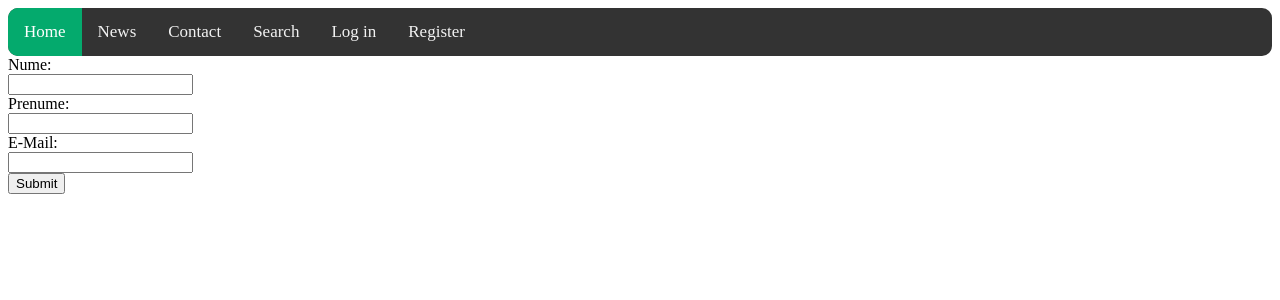
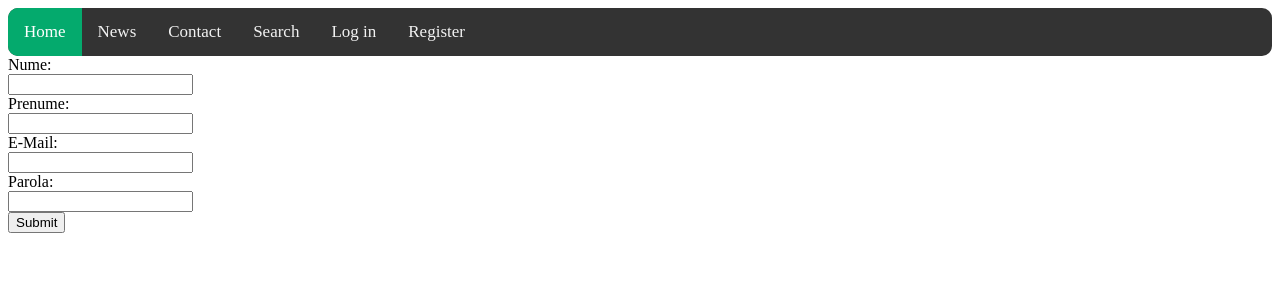
Before and after one commit to AndreiDobrin/Fribi, a PHP site: page /register.php in a window 1280 px wide. Shown: the top 300 px of the page. Run offline with PHP 8.4, Linux system fonts and the light colour scheme.

Commit message:
added password column in database creation and entry for registration

```diff
--- a/database_creation.txt
+++ b/database_creation.txt
@@ -3,6 +3,7 @@
         nume VARCHAR(30) NOT NULL,
         prenume VARCHAR(30) NOT NULL,
         email VARCHAR(30) NOT NULL,
+        parola VARCHAR(40) NOT NULL,
         nr_tel VARCHAR(20) NULL,
         privilege ENUM('User','Admin') DEFAULT 'User' NOT NULL,
         PRIMARY KEY (id)
--- a/register.php
+++ b/register.php
@@ -26,6 +26,8 @@
             <input type="text" id="prenume" name="prenume"><br>
             <label for="email">E-Mail:</label><br>
             <input type="text" id="email" name="email"><br>
+            <label for="parola">Parola:</label><br>
+            <input type="text" id="parola" name="parola"><br>
             <input type="submit">
 
         <?php
--- a/register_func.php
+++ b/register_func.php
@@ -28,9 +28,9 @@
                 exit;
             }
             else {
-                $sql = "INSERT INTO user (nume, prenume, email) VALUES (?, ?, ?)";
+                $sql = "INSERT INTO user (nume, prenume, email, parola) VALUES (?, ?, ?, ?)";
                 $stmt = $pdo -> prepare($sql);
-                $stmt -> execute([$_POST['nume'], $_POST['prenume'], $_POST['email']]);
+                $stmt -> execute([$_POST['nume'], $_POST['prenume'], $_POST['email'], $_POST['parola']]);
                 $_SESSION['status'] = "Inregistrat cu succes";
                 header("Location: register.php");
                 exit;
```
